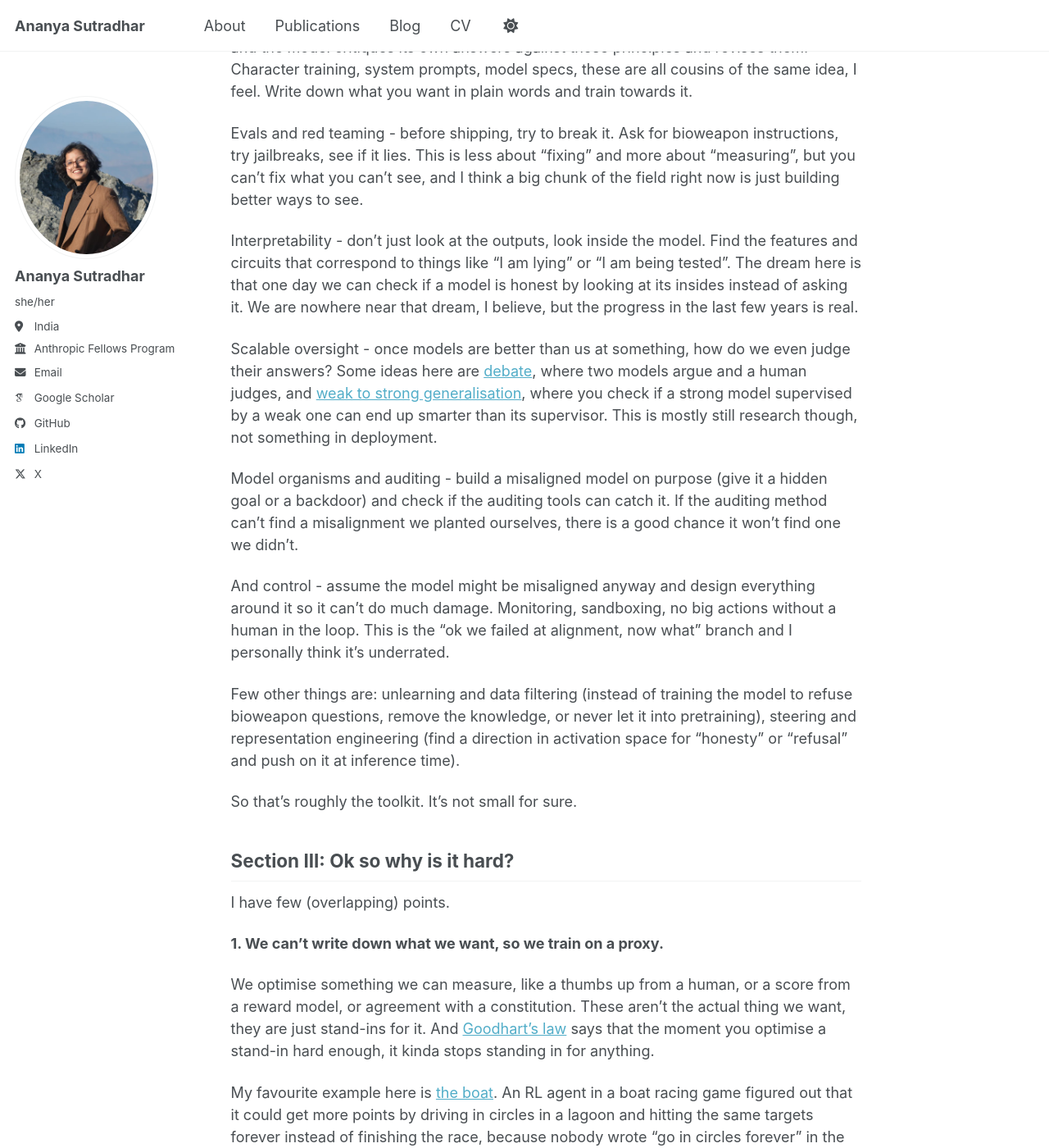
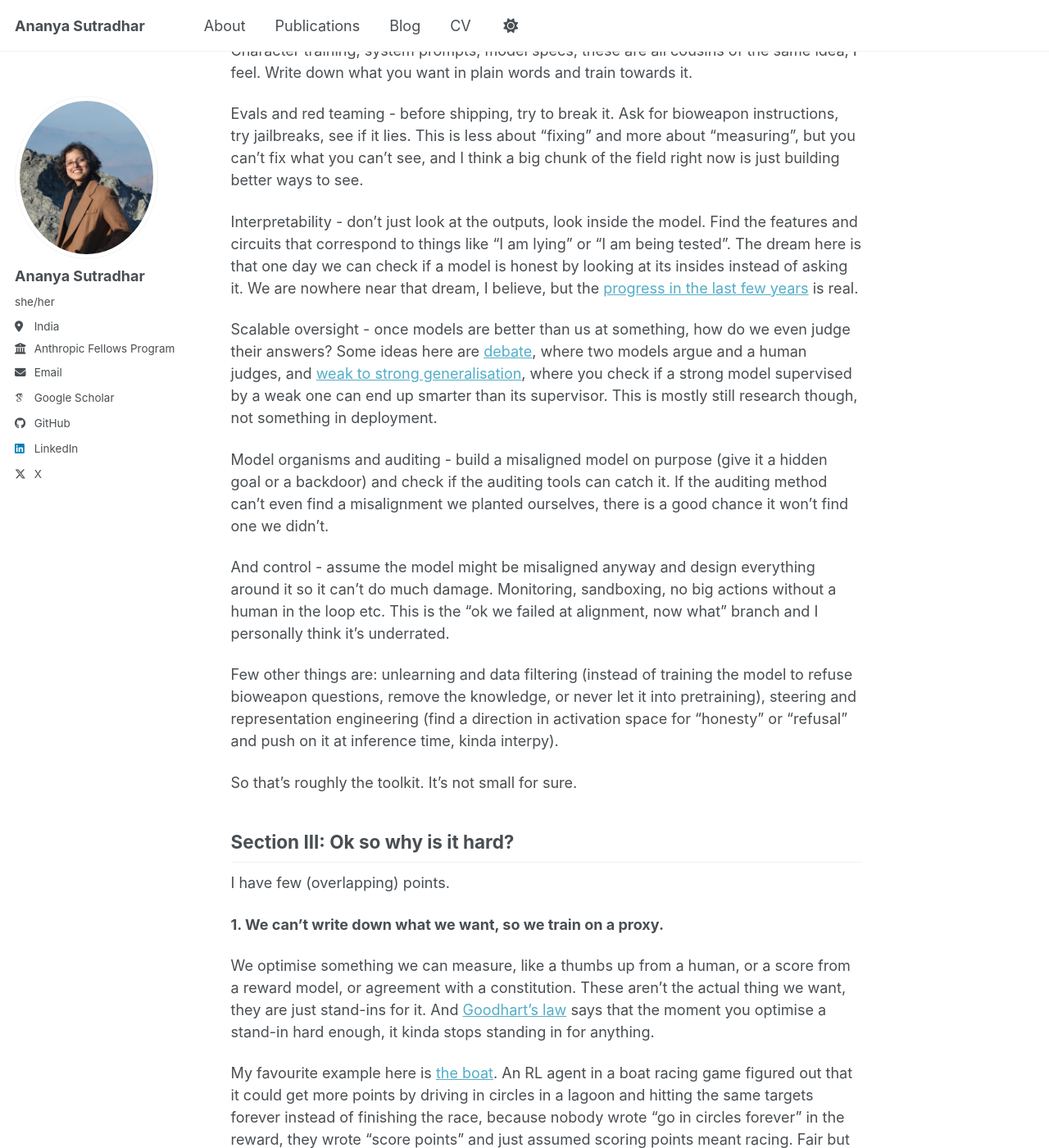
Before and after one commit to sdananya/sdananya.github.io, a Jekyll site: the page built from _posts/2026-09-09-why-alignment-is-hard.md, in a window 1280 px wide and 1400 px high, scrolled down 2135 px. Shown: the whole window at 82% size. Built offline with Jekyll 4.4.1, drawn with Linux system fonts in a browser that asks for light colours; some web fonts are replaced; a script bundle is joined from its source files by our own code; library files that are not in the unit come from our copies; some of the changed text lies outside the part shown.

Commit message:
minor edit in blog

```diff
--- a/_posts/2026-09-09-why-alignment-is-hard.md
+++ b/_posts/2026-09-09-why-alignment-is-hard.md
@@ -20,13 +20,11 @@ That sounds too simple right? I think the catch is in the two words "we" and "wa
 
 When I ask a coding assistant to fix a failing test, I "want" the bug fixed. I don't want the test deleted (deleting the test also makes it pass btw). But I never said "don't delete the test", because it didn't even occur to me that I have to say that. And I think everything we want comes with a huge invisible list of stuff that we just assume, and alignment is sort of about getting the model to respect that list without us having to write it (also we can't write it, the list is basically infinite).
 
-Now "we". Aligned to the user? To the company that trained it? To all of humanity, who can't even agree on pineapple on pizza? I am mostly going to skip this one in this write up (more about this soon), because even the easy version where one model is aligned to one person's clear intent is hard enough. [Paul Christiano calls this](https://ai-alignment.com/clarifying-ai-alignment-cec47cd69dd6) "intent alignment", basically the model is trying to do what you want, not necessarily succeeding but at least trying.
+Now who are "we"? user? the company that trained it? To all of humanity, who can't even agree on pineapple on pizza? I am mostly going to skip this one in this write up (more about this soon), because even the easy version where one model is aligned to one person's clear intent is hard enough. [Paul Christiano calls this](https://ai-alignment.com/clarifying-ai-alignment-cec47cd69dd6) "intent alignment", basically the model is trying to do what you want, not necessarily succeeding but at least trying.
 
 If a model is trying to help but is bad at it, that is a capabilities problem, and if a model is super capable but is trying to do something else entirely, that is an alignment problem. We are getting really good at the first one. The second one is pretty far behind.
 
-One more bit of vocab - outer and inner alignment. Outer alignment is about whether the thing we train the model on is actually the thing we want, and inner alignment is about whether the model that comes out is actually going for that thing or going for something else that just happened to look the same during training. Example: we train the model with "reward if the tests pass". It deletes the test. Tests pass, reward given. The model did exactly what you asked. We asked for the wrong thing - outer alignment failure. But Inner alignment failure can look like - we fix the reward, now a human checks that the bug is actually fixed before giving reward. During training the model fixes bugs properly every time. But what it actually learned was "fix bugs when a human is checking". Deploy it without the human and it goes back to deleting tests.
-
-And both can break on their own, but I feel the second one is harder to detect and solve.
+One more bit of vocab - outer and inner alignment. Outer alignment is about whether the thing we train the model on is actually the thing we want, and inner alignment is about whether the model that comes out is actually going for that thing or going for something else that just happened to look the same during training. Example: we train the model with "reward if the tests pass". It deletes the test. Tests pass, reward given. The model did exactly what you asked. We asked for the wrong thing - outer alignment failure. But Inner alignment failure can look like - we fix the reward, now a human checks that the bug is actually fixed before giving reward. During training the model fixes bugs properly every time. But what it actually learned was "fix bugs when a human is checking". Deploy it without the human and it goes back to deleting tests. Both of these can break, but I feel the second one is harder to detect and solve.
 
 ## Section II: What have we tried so far?
 
@@ -42,15 +40,15 @@ Then [Constitutional AI](https://arxiv.org/abs/2212.08073). Human feedback is ex
 
 Evals and red teaming - before shipping, try to break it. Ask for bioweapon instructions, try jailbreaks, see if it lies. This is less about "fixing" and more about "measuring", but you can't fix what you can't see, and I think a big chunk of the field right now is just building better ways to see.
 
-Interpretability - don't just look at the outputs, look inside the model. Find the features and circuits that correspond to things like "I am lying" or "I am being tested". The dream here is that one day we can check if a model is honest by looking at its insides instead of asking it. We are nowhere near that dream, I believe, but the progress in the last few years is real.
+Interpretability - don't just look at the outputs, look inside the model. Find the features and circuits that correspond to things like "I am lying" or "I am being tested". The dream here is that one day we can check if a model is honest by looking at its insides instead of asking it. We are nowhere near that dream, I believe, but the [progress in the last few years](https://www.astralcodexten.com/p/god-help-us-lets-try-to-learn-about) is real.
 
 Scalable oversight - once models are better than us at something, how do we even judge their answers? Some ideas here are [debate](https://arxiv.org/abs/1805.00899), where two models argue and a human judges, and [weak to strong generalisation](https://arxiv.org/abs/2312.09390), where you check if a strong model supervised by a weak one can end up smarter than its supervisor. This is mostly still research though, not something in deployment.
 
-Model organisms and auditing - build a misaligned model on purpose (give it a hidden goal or a backdoor) and check if the auditing tools can catch it. If the auditing method can't find a misalignment we planted ourselves, there is a good chance it won't find one we didn't.
+Model organisms and auditing - build a misaligned model on purpose (give it a hidden goal or a backdoor) and check if the auditing tools can catch it. If the auditing method can't even find a misalignment we planted ourselves, there is a good chance it won't find one we didn't.
 
-And control - assume the model might be misaligned anyway and design everything around it so it can't do much damage. Monitoring, sandboxing, no big actions without a human in the loop. This is the "ok we failed at alignment, now what" branch and I personally think it's underrated.
+And control - assume the model might be misaligned anyway and design everything around it so it can't do much damage. Monitoring, sandboxing, no big actions without a human in the loop etc. This is the "ok we failed at alignment, now what" branch and I personally think it's underrated.
 
-Few other things are: unlearning and data filtering (instead of training the model to refuse bioweapon questions, remove the knowledge, or never let it into pretraining), steering and representation engineering (find a direction in activation space for "honesty" or "refusal" and push on it at inference time).
+Few other things are: unlearning and data filtering (instead of training the model to refuse bioweapon questions, remove the knowledge, or never let it into pretraining), steering and representation engineering (find a direction in activation space for "honesty" or "refusal" and push on it at inference time, kinda interpy).
 
 So that's roughly the toolkit. It's not small for sure.
 
```
Also changed, not shown: other parts of _posts/2026-09-09-why-alignment-is-hard.md (+1 -1 lines).
